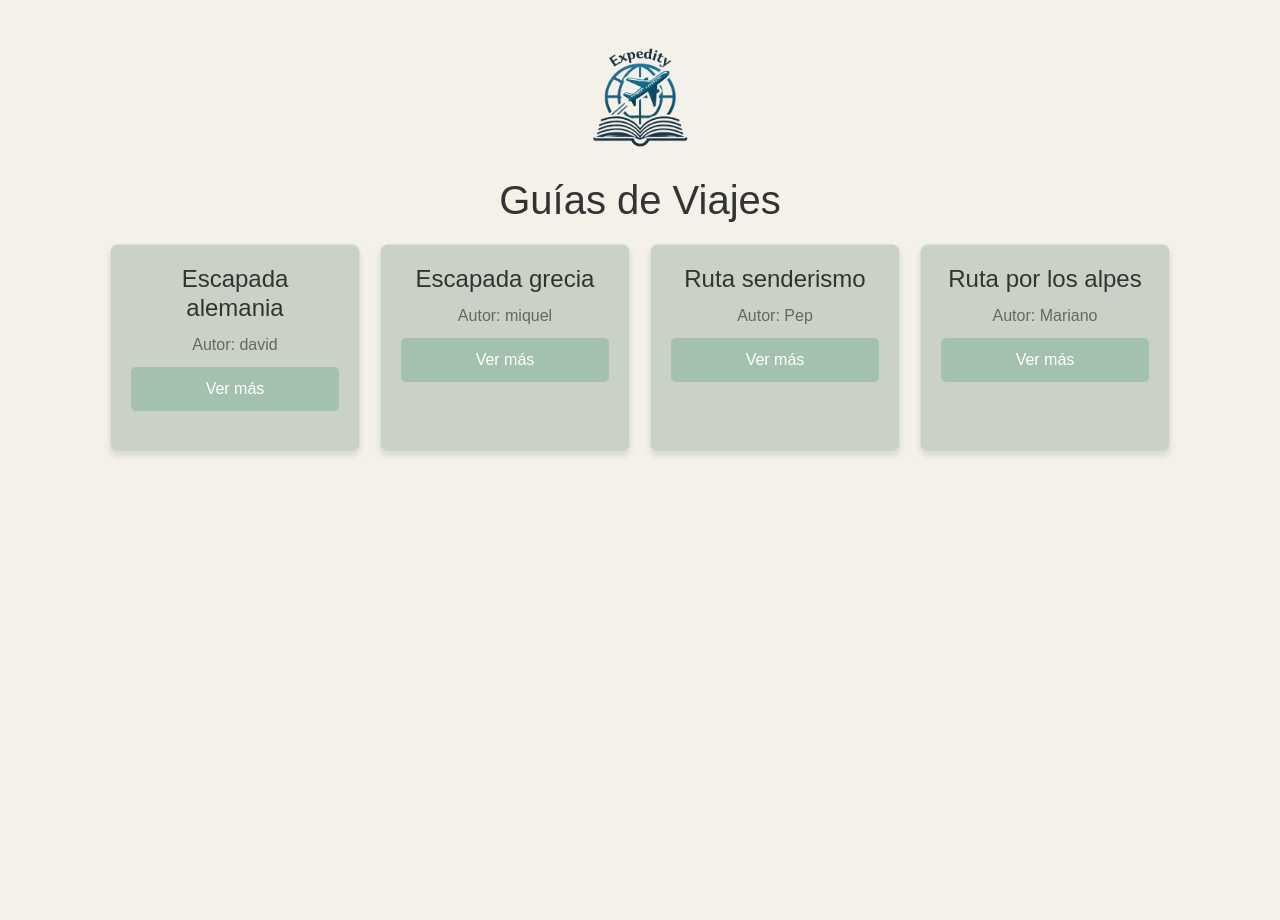
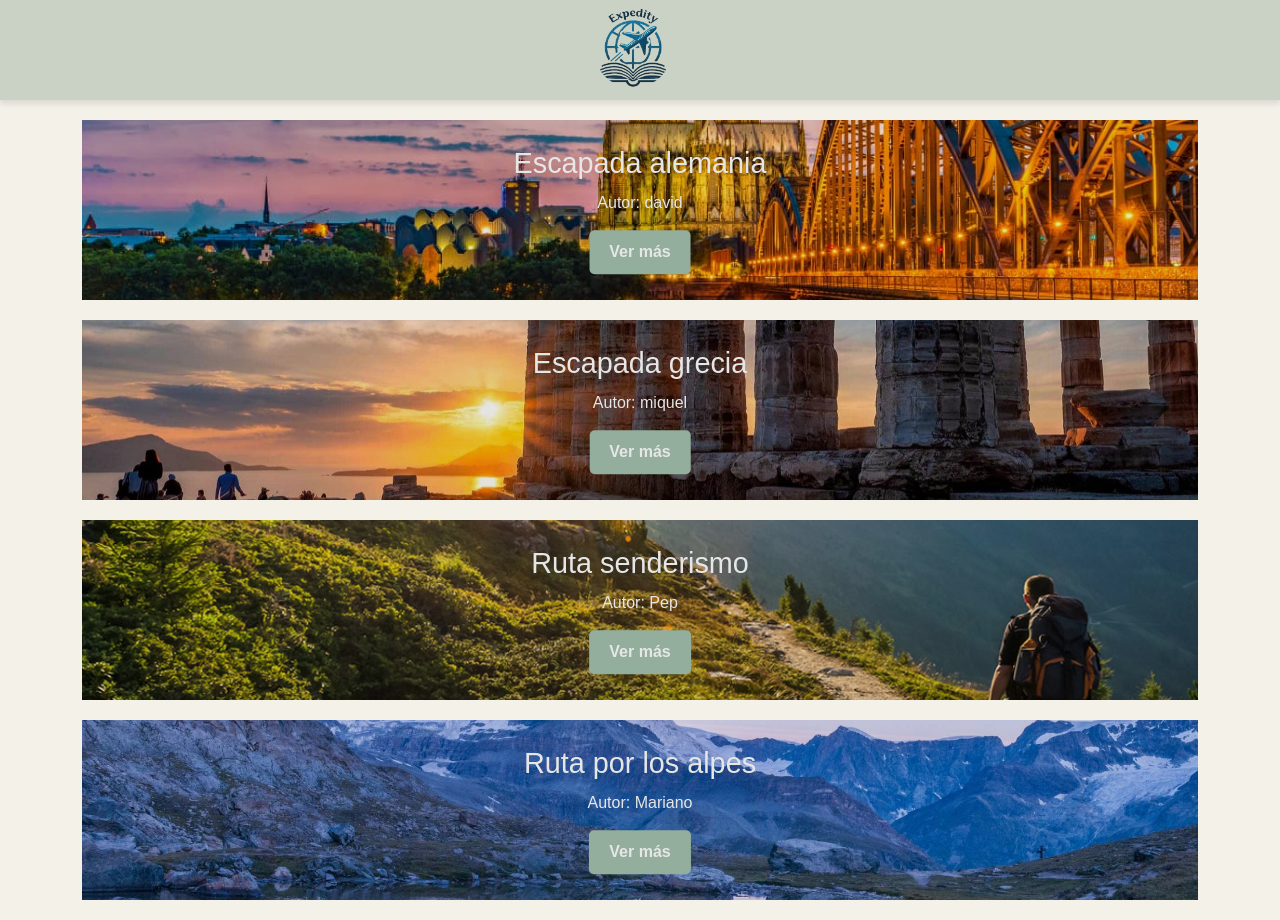
Before and after one commit to dvalverderuiz/ASIX2_mburguera_dvalverde, a PHP site: page /guias/guias.php in a window 1280 px wide. Before the commit the page ends 456 px from the top, so only its background shows below. Run offline with PHP 8.4, Linux system fonts and the light colour scheme; data comes from the database, SQL or seed files in the repository; both versions use the stored data as it was after the commit.

Commit message:
fix rutas, guias.php

```diff
--- a/public/guias/guias.php
+++ b/public/guias/guias.php
@@ -6,120 +6,126 @@ $dbname = "conexion";
 
 $conn = new mysqli($servername, $username, $password, $dbname);
 
-
 if ($conn->connect_error) {
     die("Conexión fallida: " . $conn->connect_error);
 }
 
-$sql = "SELECT id, título, autor FROM guias";
+// Incluye la columna 'ruta_img_portada' en la consulta
+$sql = "SELECT id, título, autor, ruta_img_portada FROM guias";
 $result = $conn->query($sql);
-
 ?>
 <!DOCTYPE html>
 <html lang="es">
 <head>
     <meta charset="UTF-8">
     <meta name="viewport" content="width=device-width, initial-scale=1.0">
-    <meta charset="UTF-8">
-    <meta name="viewport" content="width=device-width, initial-scale=1.0">
-    <link href="https://cdn.jsdelivr.net/npm/bootstrap@5.3.3/dist/css/bootstrap.min.css" rel="stylesheet"
-        integrity="sha384-QWTKZyjpPEjISv5WaRU9OFeRpok6YctnYmDr5pNlyT2bRjXh0JMhjY6hW+ALEwIH" crossorigin="anonymous">
-    <!-- Font Awesome -->
-    <link href="https://cdnjs.cloudflare.com/ajax/libs/font-awesome/6.0.0/css/all.min.css" rel="stylesheet" />
-    <!-- Google Fonts -->
-    <link href="https://fonts.googleapis.com/css?family=Roboto:300,400,500,700&display=swap" rel="stylesheet" />
+    <link href="https://cdn.jsdelivr.net/npm/bootstrap@5.3.3/dist/css/bootstrap.min.css" rel="stylesheet">
     <title>Guías de Viajes</title>
     <style>
         body {
             font-family: Arial, sans-serif;
             margin: 0;
-            padding: 20px;
-            background-color: #f9f9f9;
-            text-align: center;
+            padding: 0;
+            background-color: #F4F1E9;
         }
+        header {
+            margin-bottom: 20px;
+        }
+
+        .nav-bar {
+            display: flex;
+            justify-content: center;
+            align-items: center;
+            background-color: #CAD2C5;
+            padding: 10px 0;
+            position: sticky;
+            top: 0;
+            z-index: 1000;
+            box-shadow: 0px 4px 6px rgba(0, 0, 0, 0.1);
+            height: 100px;
+        }
+
+        .nav-bar img {
+            border-radius: 50%;
+            transition: transform 0.3s ease;
+            height: 80px;
+            width: 80px;
+            margin-top:-10px;
+            margin-left:-14px;
+        }
+
+        .nav-bar img:hover {
+        transform: rotate(10deg);
+        }
+
         h1 {
             text-align: center;
             color: #333;
             margin-bottom: 20px;
         }
-        .container {
-            display: flex;
-            flex-wrap: wrap;
-            gap: 20px;
-            justify-content: center;
+        .guide-card {
+            position: relative;
+            width: 100%;
+            height: 180px;
+            margin-bottom: 20px;
+            background-size: cover;
+            background-position: center;
+            filter: brightness(0.9);
         }
-        .card {
-            background-color: #CAD2C5;
-            border: 1px solid #ddd;
-            border-radius: 8px;
-            box-shadow: 0 4px 6px rgba(0, 0, 0, 0.1);
-            padding: 20px;
-            width: 250px;
+        .guide-content {
+            position: absolute;
+            top: 50%;
+            left: 50%;
+            transform: translate(-50%, -50%);
             text-align: center;
+            color: white;
         }
-        .card h3 {
-            margin: 0 0 10px;
-            font-size: 1.5em;
-            color: #333;
+        .guide-content h3 {
+            font-size: 1.8rem;
+            margin-bottom: 10px;
         }
-        .card p {
-            margin: 0;
-            font-size: 1em;
-            color: #666;
+        .guide-content p {
+            font-size: 1rem;
+            margin-bottom: 15px;
         }
-        a {
+        .guide-content a {
             display: inline-block;
-            margin-top: 20px;
-            margin-bottom: 20px;
             padding: 10px 20px;
             background-color: #A3C1AD;
-            color: #fff;
+            color: white;
             text-decoration: none;
             border-radius: 5px;
+            font-weight: bold;
         }
-        .card a {
-            display: inline-block;
-            margin-top: 10px;
-            padding: 10px 20px;
-            background-color: #A3C1AD;
-            color: #fff;
-            text-decoration: none;
-            border-radius: 5px;
+        .guide-content a:hover {
+            background-color: #b1c9b9;
+            color: #000;
         }
-        .card a:hover {
-            background-color: #b1c9b9;
-            color: #000000;
-        }
-
-
     </style>
 </head>
-<body style="background-color: #F4F1E9;">
+<body>
     <header>
         <ul class="nav justify-content-center nav-bar">
-
             <li class="nav-item">
                 <a class="nav-link" href="../index.php">
-                    <img src="../assets/img/logo.png" width="100px" height="100px" alt="Logo">
+                    <img src="../assets/img/logo.png" alt="Logo">
                 </a>
             </li>
-
         </ul>
     </header>
 
-    <h1>Guías de Viajes</h1>
-    <!-- <a href="../index.php" class="btn btn-primary">Volver atrás</a> -->
-
-
     <div class="container">
-
         <?php
         if ($result->num_rows > 0) {
             while ($row = $result->fetch_assoc()) {
-                echo '<div class="card">';
-                echo '<h3>' . htmlspecialchars($row["título"]) . '</h3>';
-                echo '<p>Autor: ' . htmlspecialchars($row["autor"]) . '</p>';
-                echo '<a href="subguia.php?id=' . urlencode($row["id"]) . '">Ver más</a>';
+                // Utilizar la ruta de la imagen desde la base de datos
+                $imagePath = htmlspecialchars($row["ruta_img_portada"]);
+                echo '<div class="guide-card" style="background-image: url(' . $imagePath . ');">';
+                echo '    <div class="guide-content">';
+                echo '        <h3>' . htmlspecialchars($row["título"]) . '</h3>';
+                echo '        <p>Autor: ' . htmlspecialchars($row["autor"]) . '</p>';
+                echo '        <a href="subguia.php?id=' . urlencode($row["id"]) . '">Ver más</a>';
+                echo '    </div>';
                 echo '</div>';
             }
         } else {
```
Also changed, not shown: conexion.sql (+12 -10 lines), index_BKP.php (added, +187 -0 lines), public/index.php (+9 -10 lines), public/quienes_somos.php (added, +140 -0 lines), public/assets/assets_guias/cards_img/alemania/1.png (added), public/assets/assets_guias/cards_img/alemania/descripcion.txt (added), public/assets/assets_guias/cards_img/alpes/1.png (added), public/assets/assets_guias/cards_img/alpes/descripcion.txt (added), public/assets/assets_guias/cards_img/grecia/1.png (added), public/assets/assets_guias/cards_img/grecia/descripcion.txt (added), public/assets/assets_guias/cards_img/senderismo/1.png (added), public/assets/assets_guias/cards_img/senderismo/descripcion.txt (added), public/assets/img/alemania/fondo-alemania.jpg (added), public/assets/img/alpes/fondo-alpes.jpg (added), 2 more files.
